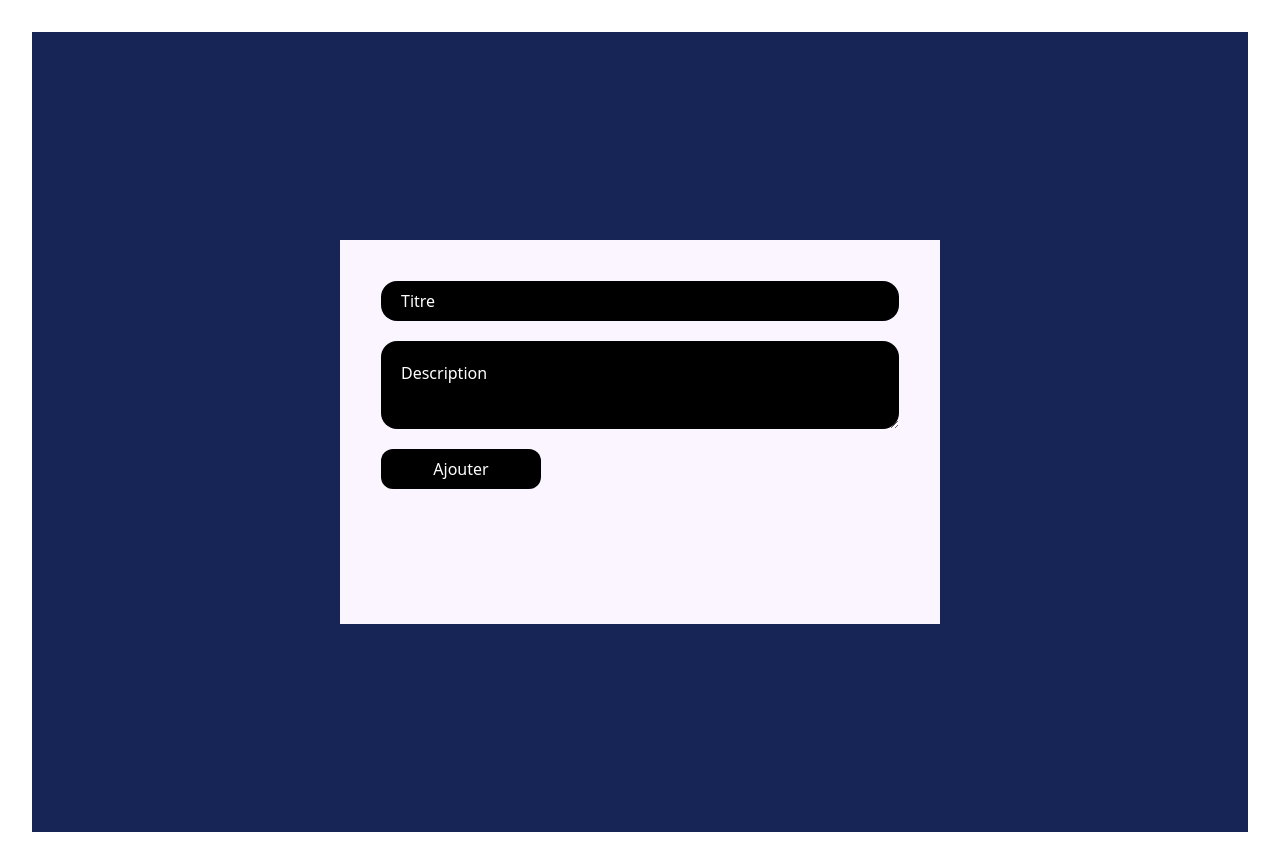
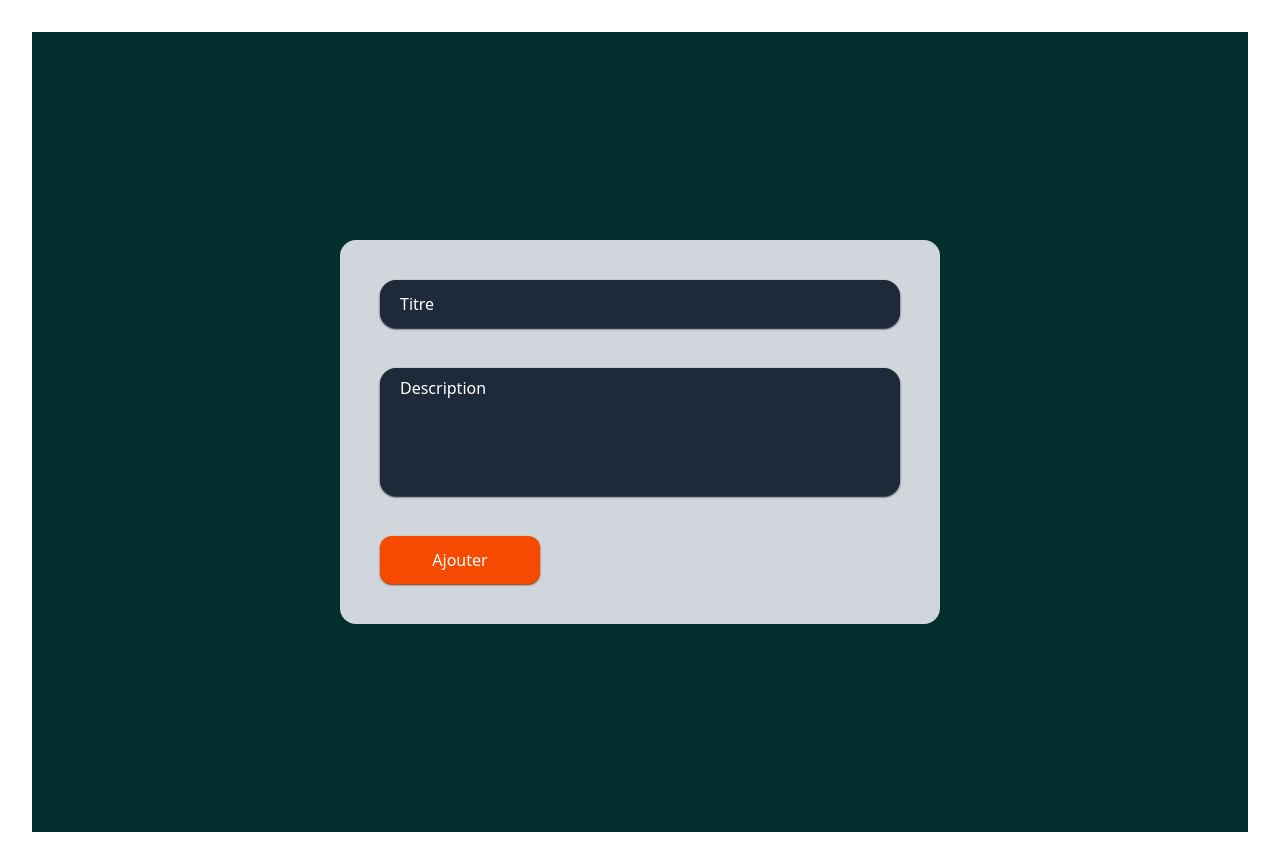
Before and after one commit to Tbeaumont79/React-Todo, a React (Vite) app in the folder frontend/: page / in a window 1280 px wide. Built offline with nearby package versions, Linux system fonts and the light colour scheme.

Commit message:
feat: update the style of the task form

```diff
--- a/frontend/src/App.jsx
+++ b/frontend/src/App.jsx
@@ -2,7 +2,7 @@ import "./App.css";
 import { TodoForm } from "./component/taskForm";
 function App() {
 	return (
-		<main className="bg-blue-950 h-screen flex justify-center items-center">
+		<main className="bg-teal-950 h-screen flex justify-center items-center">
 			<TodoForm />
 		</main>
 	);
--- a/frontend/src/component/taskForm.tsx
+++ b/frontend/src/component/taskForm.tsx
@@ -16,24 +16,31 @@ export const TodoForm = ({ onSubmit }: Props) => {
 
 	return (
 		<form
-			className="border-1 w-[600px] h-96 border-purple-50 bg-purple-50 text-white flex flex-col gap-y-5 p-10"
+			className="w-[600px] h-96 bg-gray-300 text-white flex flex-col gap-y-10 p-10 rounded-2xl"
 			onSubmit={handleSubmit((data) => {
 				onSubmit(data);
 				reset();
 			})}
 		>
+			{errors.title && (
+				<p className="text-red-600 bg-red-300 p-2 rounded-2xl">
+					{errors.title.message}
+				</p>
+			)}
 			<input
 				{...register("title")}
 				placeholder="Titre"
-				className="placeholder-white bg-black rounded-2xl py-2 px-5"
+				className="placeholder-white bg-gray-800 rounded-2xl py-3 px-5 shadow-xs shadow-gray-950"
 			/>
-			{errors.title && <p className="text-red-500">{errors.title.message}</p>}
 			<textarea
 				{...register("description")}
 				placeholder="Description"
-				className="placeholder-white bg-black rounded-2xl p-5"
+				className="h-96 min-h-10 placeholder-white bg-gray-800 rounded-2xl py-2 px-5 shadow-xs shadow-gray-950 resize-none"
 			/>
-			<button type="submit" className="bg-black py-2 px-10 rounded-xl w-40">
+			<button
+				type="submit"
+				className="bg-orange-600 py-3 px-10 rounded-xl w-40 hover:bg-orange-400 shadow-xs shadow-amber-900"
+			>
 				Ajouter
 			</button>
 		</form>
```
